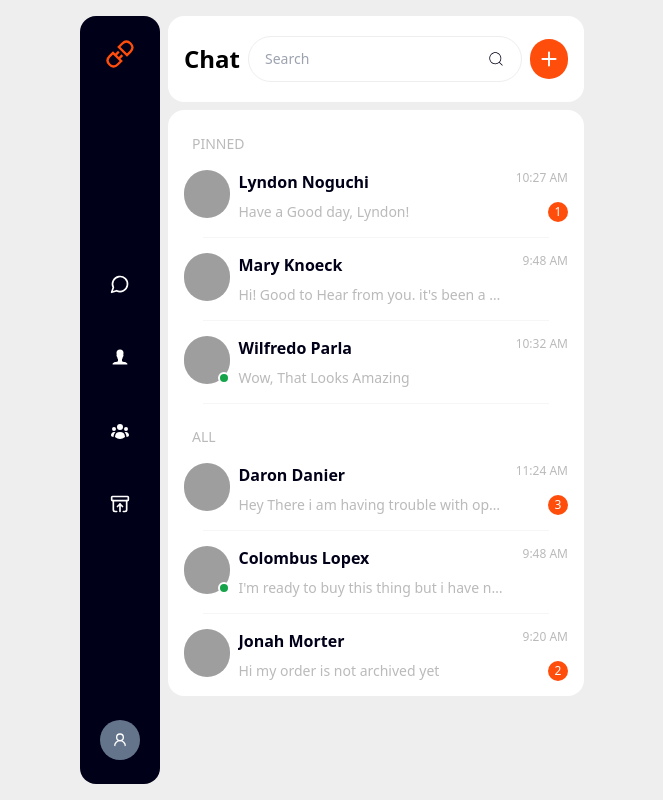
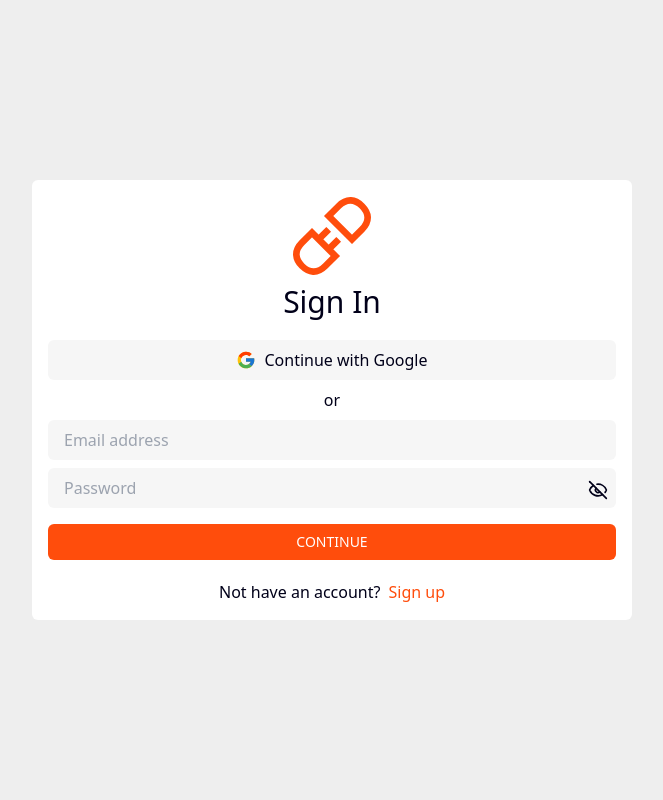
Before and after one commit to MuhammadUmar7831/connectify, a React (Vite) app in the folder client/: page /signin in a window 1280 px wide. Shown: the whole page, without its empty margins (308-971 px from the left). Built offline with nearby package versions, Linux system fonts and the light colour scheme; grey boxes are pictures that could not be loaded.

Commit message:
signin api integration

```diff
--- a/client/package.json
+++ b/client/package.json
@@ -11,6 +11,7 @@
   },
   "dependencies": {
     "@reduxjs/toolkit": "^2.2.6",
+    "axios": "^1.7.2",
     "react": "^18.3.1",
     "react-dom": "^18.3.1",
     "react-icons": "^5.2.1",
--- a/client/src/App.tsx
+++ b/client/src/App.tsx
@@ -4,18 +4,20 @@ import Main from "./pages/Main"
 import Hero from "./pages/Hero"
 import ChatArea from "./pages/ChatArea"
 import Info from "./pages/Info"
+import Signin from "./pages/Signin"
 
 function App() {
 
   return (
     <div className="flex items-center justify-center p-4 w-screen h-screen bg-gray gap-2 overflow-x-auto">
-      <SideBar />
-      <Main />
       <BrowserRouter>
+      {/* <SideBar />
+      <Main /> */}
         <Routes>
           <Route path={"/"} element={<Hero />} />
           <Route path={"/c/:chatId"} element={<ChatArea />} />
           <Route path={"/i/:id"} element={<Info />} />
+          <Route path={"/signin"} element={<Signin />} />
         </Routes>
       </BrowserRouter>
     </div>
--- /dev/null
+++ b/client/src/api/auth.api.ts
@@ -0,0 +1,14 @@
+import axios from "../config/axios.config";
+
+export const signinApi = async (body: { email: string, password: string }) => {
+    try {
+        const response = await axios.post(`/api/auth/signin`, body);
+        return response.data;
+    } catch (error: any) {
+        if (error.response) {
+            return error.response.data;
+        } else {
+            return { success: true, message: 'Server is Down' }
+        }
+    }
+}
--- a/client/src/pages/Signin.tsx
+++ b/client/src/pages/Signin.tsx
@@ -3,26 +3,32 @@ import { FcGoogle } from "react-icons/fc";
 import { LuEye } from "react-icons/lu";
 import { LuEyeOff } from "react-icons/lu";
 import { Link } from "react-router-dom";
-import { useState } from "react";
+import { FormEvent, useState } from "react";
+import { signinApi } from "../api/auth.api";
 
 export default function Signin() {
     const googleClick = () => { }
-    const handleSiginClick = () => { }
+
     const [email, setEmail] = useState('');
     const [password, setPassword] = useState('');
     const [showPassword, setShowPassword] = useState(false)
 
+    const handleSiginClick = async (e: FormEvent) => {
+        e.preventDefault();
+        const res = await signinApi({ email, password });
+        console.log(res)
+    }
     return (
         <div className="w-screen h-screen flex flex-col items-center justify-center text-black">
             <div className="bg-white rounded-md p-4 w-1/2 min-w-[280px] max-w-[600px]">
-                <span className="w-full flex justify-center"><GrConnect className="text-orange size-20 hover:text-black cursor-pointer"/></span>
+                <span className="w-full flex justify-center"><GrConnect className="text-orange size-20 hover:text-black cursor-pointer" /></span>
                 <h1 className="text-center text-3xl mt-2">Sign In</h1>
                 <div className="w-full mt-5 text-md text-center">
                     <button
                         onClick={googleClick}
                         className="flex justify-center items-center gap-2 w-full bg-gray-100 rounded-md py-2 hover:bg-gray-200 focus:bg-gray-200 focus:outline-none"
                     >
-                        <FcGoogle className="text-xl"/> Continue with Google
+                        <FcGoogle className="text-xl" /> Continue with Google
                     </button>
                 </div>
                 <p className="text-center my-2 text-md">or</p>
@@ -51,7 +57,7 @@ export default function Signin() {
                             onClick={() => setShowPassword(!showPassword)}
                             className="absolute right-2 top-3"
                         >
-                            {!showPassword ? <LuEyeOff className="text-xl"/> : <LuEye className="text-xl"/>}
+                            {!showPassword ? <LuEyeOff className="text-xl" /> : <LuEye className="text-xl" />}
                         </button>
                     </div>
                     <button
```
Also changed, not shown: 1 other file (tests, documents, lock files or other folders).
